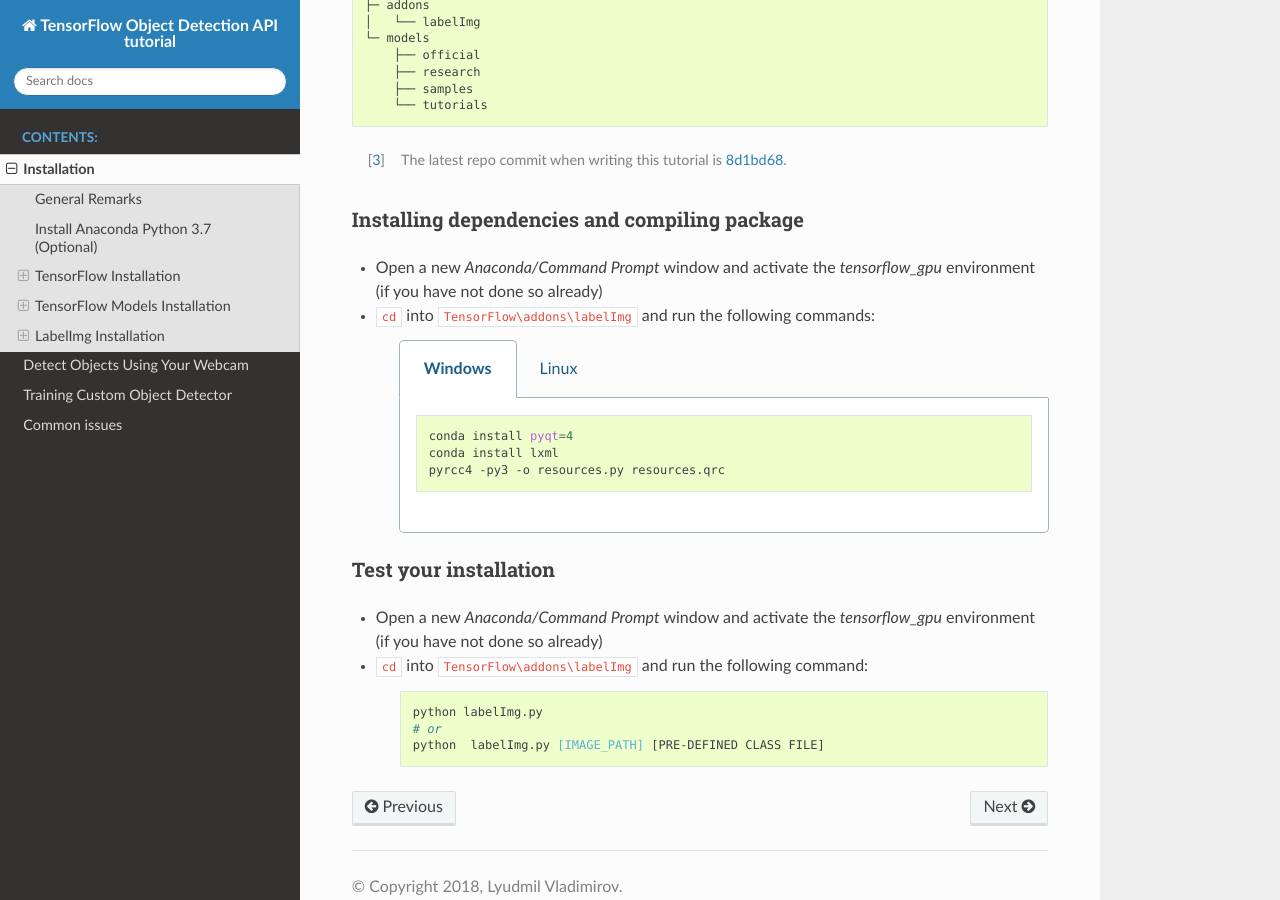
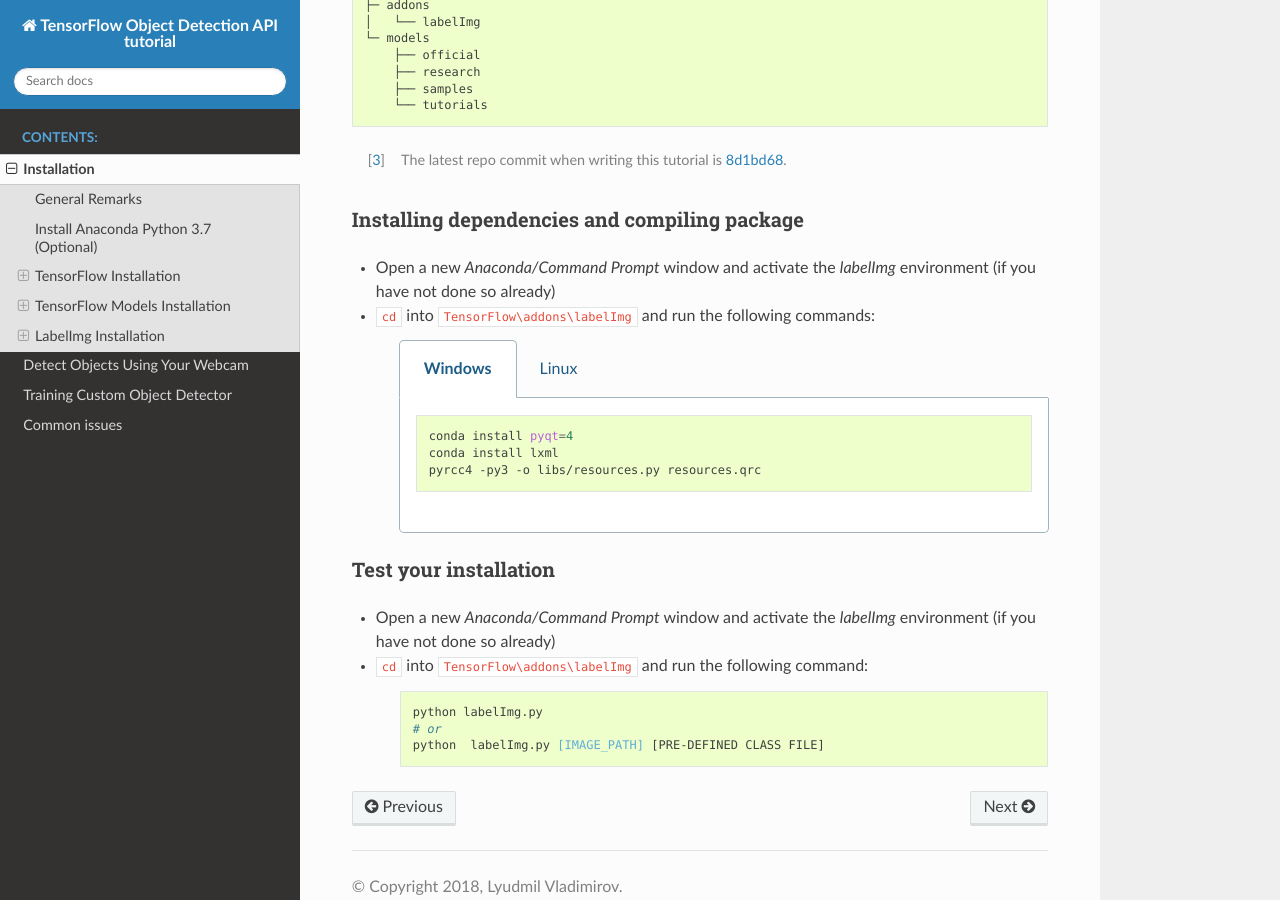
Before and after one commit to sglvladi/TensorFlowObjectDetectionTutorial, a Sphinx documentation site: the page built from docs/source/install.rst, in a window 1280 px wide and 900 px high, scrolled down 11853 px. Built offline with Sphinx 7.4.7 and the Read the Docs theme 2.0.0, drawn with Linux system fonts in a browser that asks for light colours.

Commit message:
labelImg's resources.py should be in libs dir.

```diff
--- a/docs/source/install.rst
+++ b/docs/source/install.rst
@@ -578,7 +578,7 @@
 Installing dependencies and compiling package
 ~~~~~~~~~~~~~~~~~~~~~~~~~~~~~~~~~~~~~~~~~~~~~
 
-- Open a new `Anaconda/Command Prompt` window and activate the `tensorflow_gpu` environment (if you have not done so already)
+- Open a new `Anaconda/Command Prompt` window and activate the `labelImg` environment (if you have not done so already)
 - ``cd`` into ``TensorFlow\addons\labelImg`` and run the following commands:
 
     .. tabs::
@@ -589,7 +589,7 @@
 
                 conda install pyqt=4
                 conda install lxml
-                pyrcc4 -py3 -o resources.py resources.qrc
+                pyrcc4 -py3 -o libs/resources.py resources.qrc
 
         .. tab:: Linux
 
@@ -603,7 +603,7 @@
 Test your installation
 ~~~~~~~~~~~~~~~~~~~~~~
 
-- Open a new `Anaconda/Command Prompt` window and activate the `tensorflow_gpu` environment (if you have not done so already)
+- Open a new `Anaconda/Command Prompt` window and activate the `labelImg` environment (if you have not done so already)
 - ``cd`` into ``TensorFlow\addons\labelImg`` and run the following command:
 
     .. code-block:: posh
```
